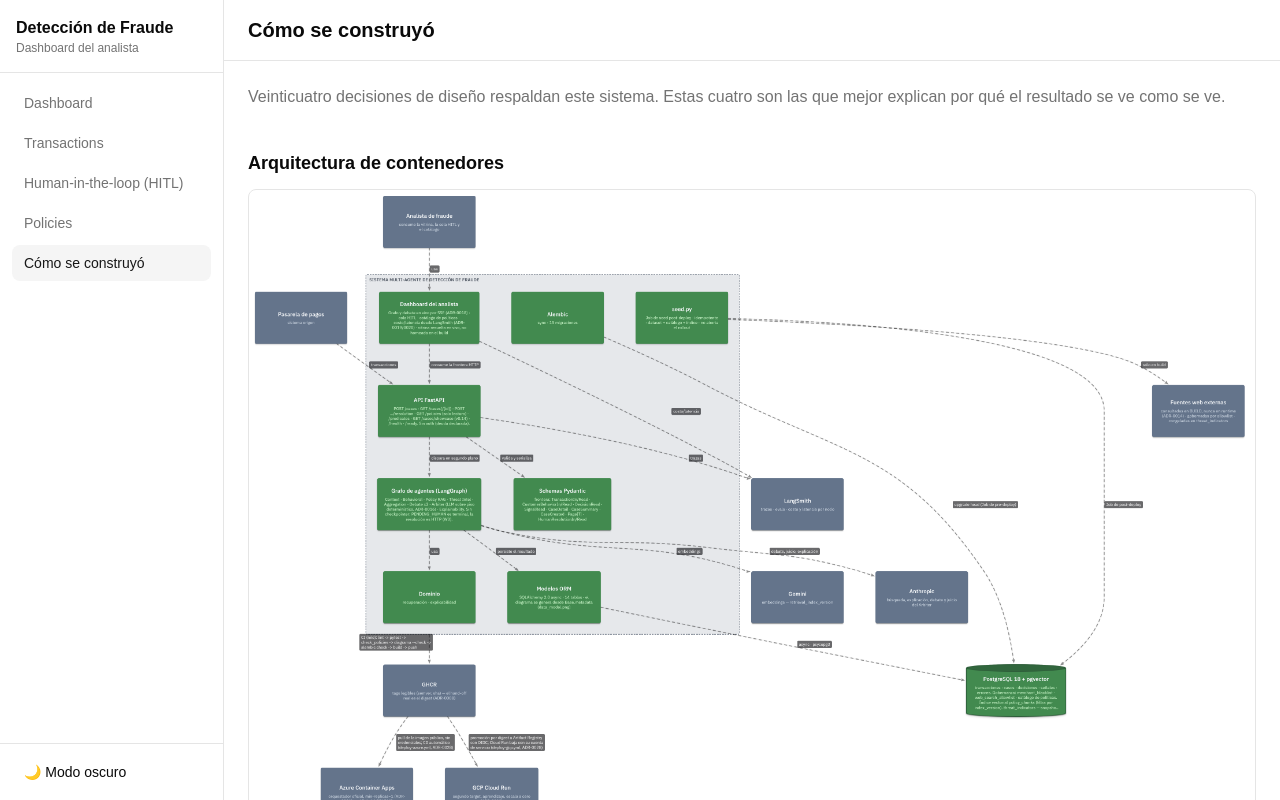
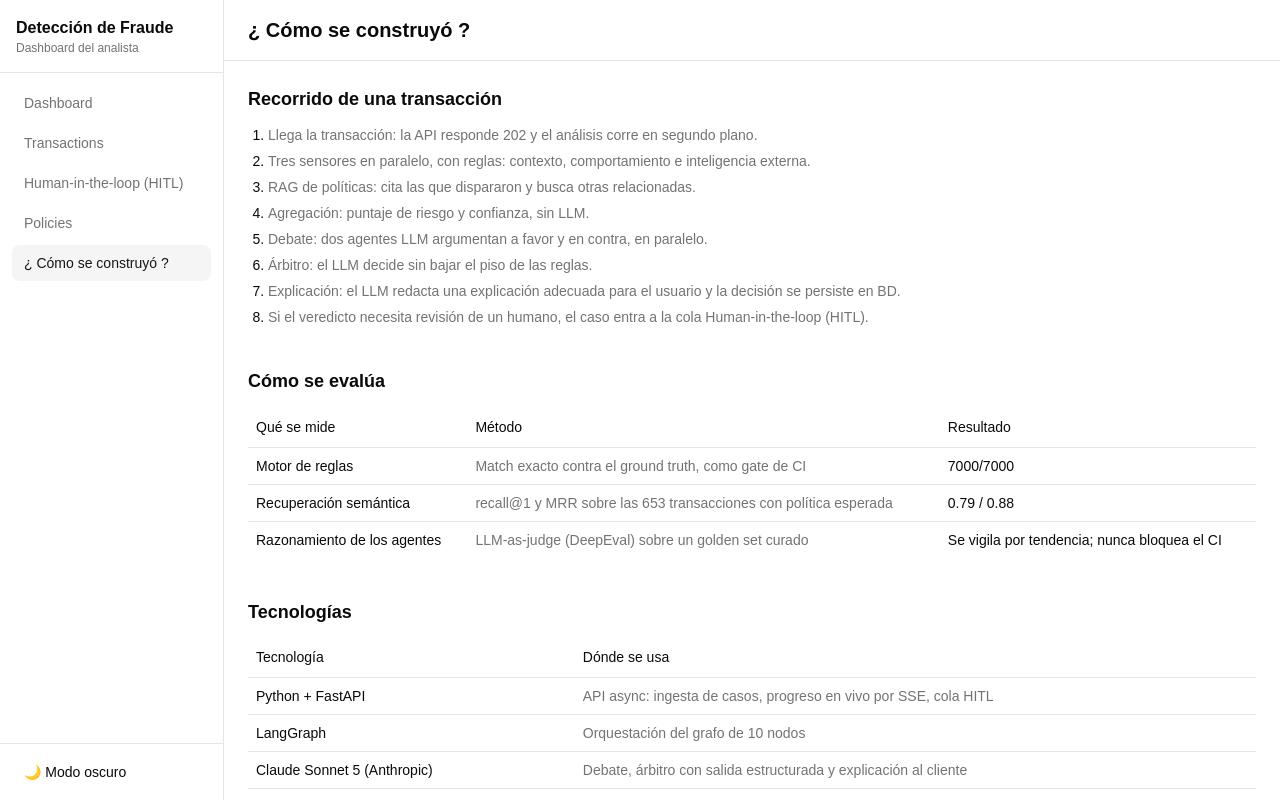
Before and after one commit to Nicolas-Torres/multiagent-fraud-detection, a React (Vite) app in the folder dashboard/: page /architecture in a window 1280 px wide. Built offline with nearby package versions, Linux system fonts and the light colour scheme; what openapi-fetch would draw is missing.

Commit message:
feat(dashboard): hand edits to the architecture page and nav label

```diff
--- a/dashboard/src/components/AppShell.tsx
+++ b/dashboard/src/components/AppShell.tsx
@@ -19,7 +19,7 @@ const LINKS = [
   { to: '/transactions', label: 'Transactions', end: false },
   { to: '/queue', label: 'Human-in-the-loop (HITL)', end: false },
   { to: '/policies', label: 'Policies', end: false },
-  { to: '/architecture', label: 'Cómo se construyó', end: false },
+  { to: '/architecture', label: '¿ Cómo se construyó ?', end: false },
 ]
 
 // `/cases/:caseId` no está en `LINKS` -no es un link de nav, se llega
--- a/dashboard/src/routes/Architecture.tsx
+++ b/dashboard/src/routes/Architecture.tsx
@@ -60,8 +60,9 @@ const RECORRIDO: string[] = [
   'RAG de políticas: cita las que dispararon y busca otras relacionadas.',
   'Agregación: puntaje de riesgo y confianza, sin LLM.',
   'Debate: dos agentes LLM argumentan a favor y en contra, en paralelo.',
-  'Árbitro: el LLM decide sin bajar el piso de las reglas; se redacta la explicación y se sellan las versiones usadas.',
-  'Si el veredicto es escalar, el caso entra a la cola Human-in-the-loop.',
+  'Árbitro: el LLM decide sin bajar el piso de las reglas.',
+  'Explicación: el LLM redacta una explicación adecuada para el usuario y la decisión se persiste en BD.',
+  'Si el veredicto necesita revisión de un humano, el caso entra a la cola Human-in-the-loop (HITL).',
 ]
 
 const EVALUACION: { que: string; metodo: string; resultado: string }[] = [
@@ -71,7 +72,7 @@ const EVALUACION: { que: string; metodo: string; resultado: string }[] = [
     resultado: '7000/7000',
   },
   {
-    que: 'Recuperación semántica (ablación)',
+    que: 'Recuperación semántica',
     metodo: 'recall@1 y MRR sobre las 653 transacciones con política esperada',
     resultado: '0.79 / 0.88',
   },
@@ -84,12 +85,12 @@ const EVALUACION: { que: string; metodo: string; resultado: string }[] = [
 
 const TECNOLOGIAS: { nombre: string; uso: string }[] = [
   { nombre: 'Python + FastAPI', uso: 'API async: ingesta de casos, progreso en vivo por SSE, cola HITL' },
-  { nombre: 'LangGraph', uso: 'Orquestación del grafo de 10 nodos con ramas en paralelo' },
+  { nombre: 'LangGraph', uso: 'Orquestación del grafo de 10 nodos' },
   {
     nombre: 'Claude Sonnet 5 (Anthropic)',
     uso: 'Debate, árbitro con salida estructurada y explicación al cliente',
   },
-  { nombre: 'Claude Haiku + web search', uso: 'Recolección semanal de inteligencia externa, en build, no en cada caso' },
+  { nombre: 'Claude Haiku + web search', uso: 'Recolección semanal de inteligencia externa, en build y cada semana, no en cada caso' },
   { nombre: 'Gemini Embedding 2', uso: 'Índice vectorial de las políticas para el RAG' },
   {
     nombre: 'PostgreSQL + pgvector (Neon)',
@@ -132,15 +133,6 @@ function DiagramaC4() {
 export function Architecture() {
   return (
     <div className="space-y-10">
-      <p className="text-muted-foreground">
-        Veinticuatro decisiones de diseño respaldan este sistema. Estas cuatro son
-        las que mejor explican por qué el resultado se ve como se ve.
-      </p>
-
-      <section className="space-y-3">
-        <h2 className="text-lg font-semibold">Arquitectura de contenedores</h2>
-        <DiagramaC4 />
-      </section>
 
       <section className="space-y-3">
         <h2 className="text-lg font-semibold">Recorrido de una transacción</h2>
@@ -149,30 +141,6 @@ export function Architecture() {
             <li key={paso}>{paso}</li>
           ))}
         </ol>
-      </section>
-
-      <section className="space-y-3">
-        <h2 className="text-lg font-semibold">Decisiones de diseño</h2>
-        <div className="grid gap-4 sm:grid-cols-2">
-          {DECISIONES.map((d) => (
-            <Card key={d.archivo}>
-              <CardHeader>
-                <CardTitle className="text-base">{d.pregunta}</CardTitle>
-              </CardHeader>
-              <CardContent className="space-y-3">
-                <p className="text-sm text-muted-foreground">{d.respuesta}</p>
-                <a
-                  href={`${GITHUB_DOCS_BASE}${d.archivo}`}
-                  target="_blank"
-                  rel="noreferrer"
-                  className="text-sm text-primary hover:underline"
-                >
-                  Ver {d.fuente} →
-                </a>
-              </CardContent>
-            </Card>
-          ))}
-        </div>
       </section>
 
       <section className="space-y-3">
@@ -216,6 +184,39 @@ export function Architecture() {
           </TableBody>
         </Table>
       </section>
+
+      <section className="space-y-3">
+        <h2 className="text-lg font-semibold">Arquitectura de contenedores</h2>
+        <DiagramaC4 />
+      </section>
+
+      <section className="space-y-3">
+        <h2 className="text-lg font-semibold">Decisiones de diseño</h2>
+        <div className="grid gap-4 sm:grid-cols-2">
+          {DECISIONES.map((d) => (
+            <Card key={d.archivo}>
+              <CardHeader>
+                <CardTitle className="text-base">{d.pregunta}</CardTitle>
+              </CardHeader>
+              <CardContent className="space-y-3">
+                <p className="text-sm text-muted-foreground">{d.respuesta}</p>
+                <a
+                  href={`${GITHUB_DOCS_BASE}${d.archivo}`}
+                  target="_blank"
+                  rel="noreferrer"
+                  className="text-sm text-primary hover:underline"
+                >
+                  Ver {d.fuente} →
+                </a>
+              </CardContent>
+            </Card>
+          ))}
+        </div>
+      </section>
+
+
+
+
     </div>
   )
 }
--- a/dashboard/src/routes/Transactions.tsx
+++ b/dashboard/src/routes/Transactions.tsx
@@ -251,6 +251,7 @@ export function Transactions() {
       <section>
         {panelDetalle.isLoading && <Skeleton className="h-96 w-full" />}
         {panelDetalle.isError && <p className="text-destructive">No se pudo cargar el caso.</p>}
+        {panelDetalle.data?.decision && <GraphSection decision={panelDetalle.data.decision} />}
         {panelDetalle.data && !panelDetalle.data.decision && (
           <AnalyzingPanel
             identificador={`${formatTransactionId(panelDetalle.data.transaction.transaction_id)} · ${panelDetalle.data.transaction.customer_id}`}
@@ -259,7 +260,6 @@ export function Transactions() {
             connected={progreso.connected}
           />
         )}
-        {panelDetalle.data?.decision && <GraphSection decision={panelDetalle.data.decision} />}
       </section>
 
       <section className="space-y-3">
```
